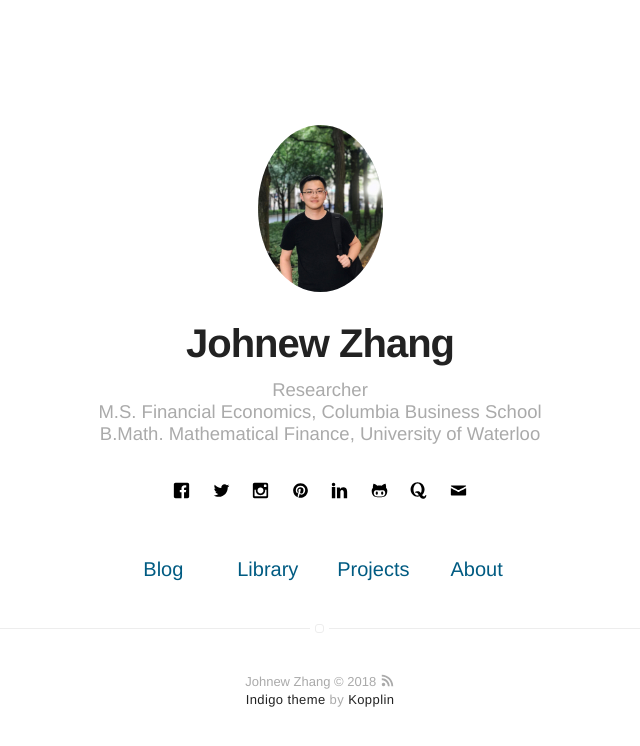
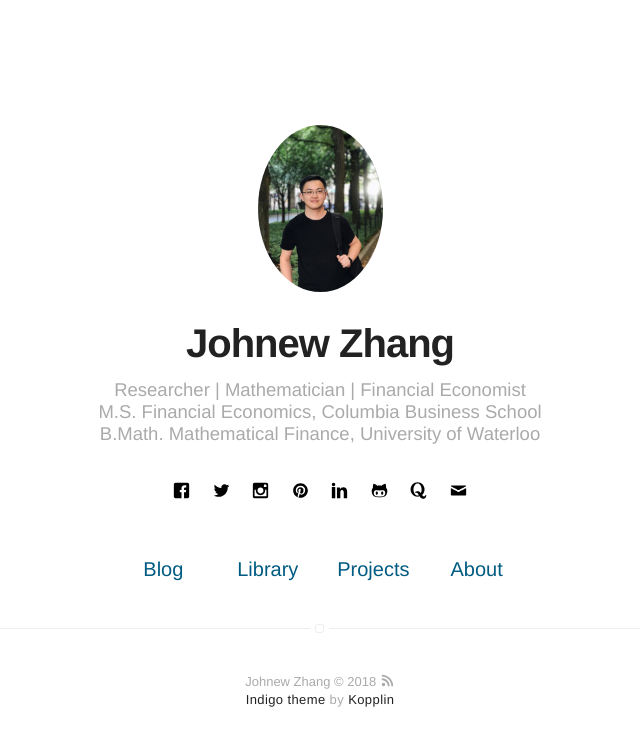
Before and after one commit to WizardKingZ/WizardKingZ.github.io, a Jekyll site: the page built from index.html, in a window 1280 px wide. Shown: the top 746 px of the page, without its empty margins (320-960 px from the left). Built offline with Jekyll 4.4.1, drawn with Linux system fonts in a browser that asks for light colours.

Commit message:
Update _config.yml

```diff
--- a/_config.yml
+++ b/_config.yml
@@ -1,6 +1,6 @@
 # main text of home
 name: Johnew Zhang
-bio: Researcher <br> M.S. Financial Economics, Columbia Business School <br> B.Math. Mathematical Finance, University of Waterloo
+bio: Researcher | Mathematician | Financial Economist <br> M.S. Financial Economics, Columbia Business School <br> B.Math. Mathematical Finance, University of Waterloo
 
 # twitter summary info
 description: A blog about financial economics/investing, ML/AI and mathematics related stuff
```
